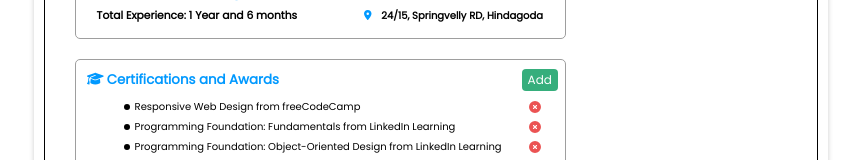
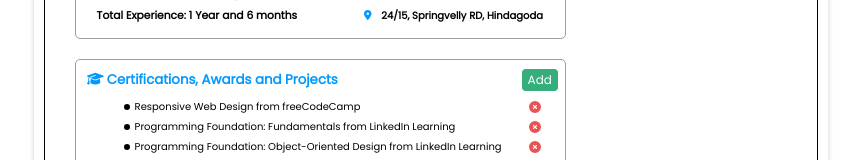
Before and after one commit to hmalindu1/resume-builder, an Angular app: page / in a window 1280 px wide. Shown: the part 565-725 px from the top of the page, without its empty margins (209-1070 px from the left). Built offline with nearby package versions, Linux system fonts and the light colour scheme; data requests are answered from the project's data file.

Commit message:
title chanegd

```diff
--- a/src/app/components/certs-header/certs-header.component.ts
+++ b/src/app/components/certs-header/certs-header.component.ts
@@ -9,7 +9,7 @@ import { Subscription } from "rxjs";
   styleUrls: ['./certs-header.component.css']
 })
 export class CertsHeaderComponent implements OnInit {
-  title: string = 'Certifications and Awards';
+  title: string = 'Certifications, Awards and Projects';
   faGraduationCap = faGraduationCap;
   show_add_cert!: boolean;
   subscription!: Subscription;
```
